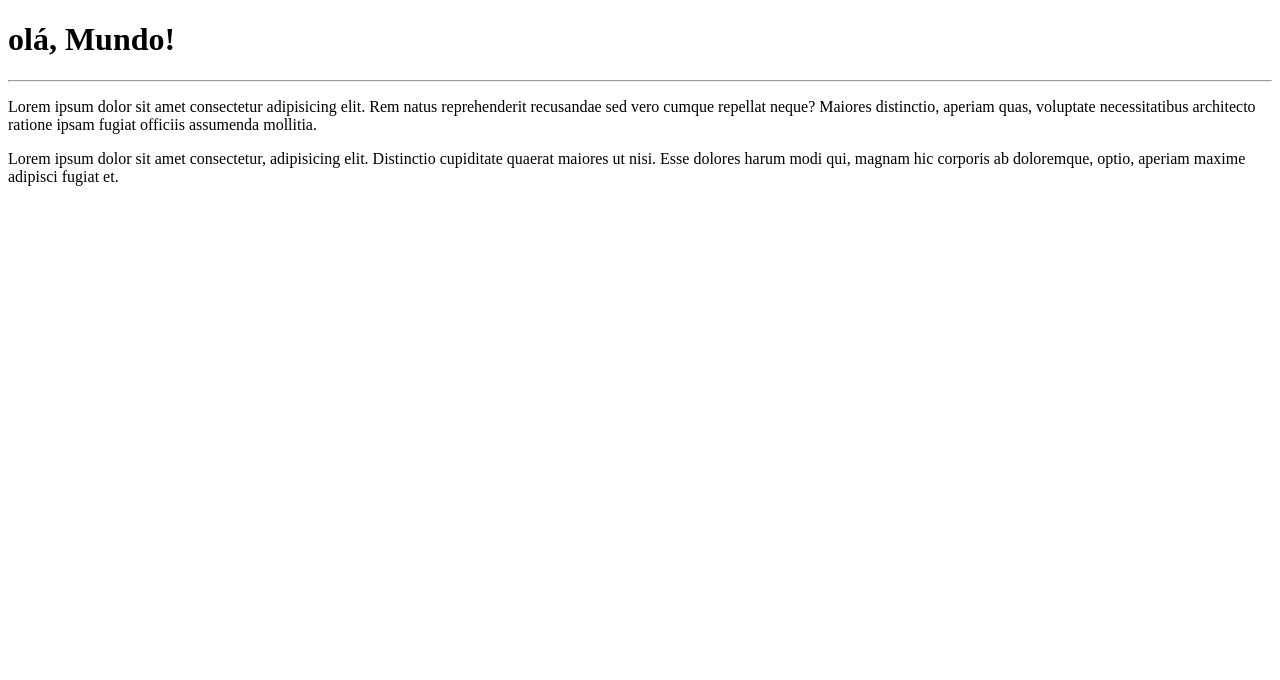
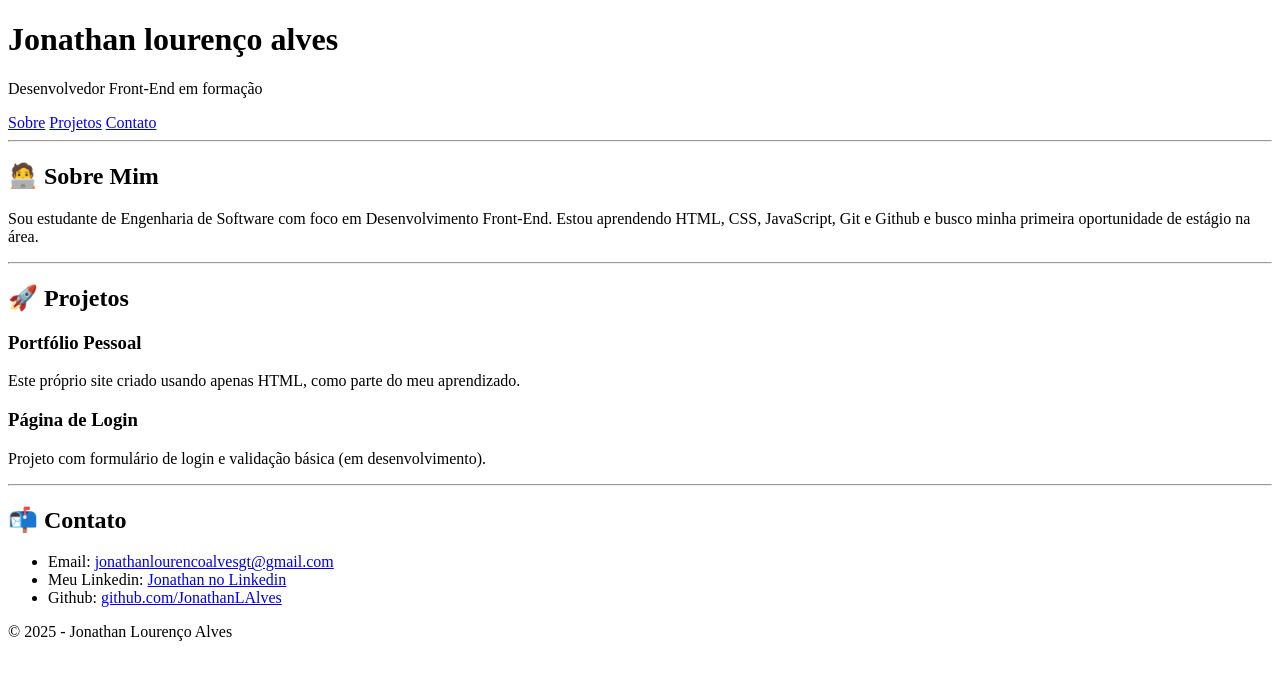
Before and after one commit to JonathanLAlves/Ola-Mundo, a plain HTML site: page site-exemplo/index.html in a window 1280 px wide. Drawn offline with Linux system fonts and the light colour scheme.

Commit message:
Update no meu portfolio
Add titulo, info e contato

```diff
--- a/site-exemplo/index.html
+++ b/site-exemplo/index.html
@@ -3,13 +3,51 @@
 <head>
     <meta charset="UTF-8">
     <meta name="viewport" content="width=device-width, initial-scale=1.0">
-    <title>Meu primeiro site em repositório</title>
+    <title>Portfólio - Jonathan Lourenço Alves </title>
 </head>
 <body>
-    <h1>olá, Mundo!</h1>
+    <header>
+        <h1>Jonathan lourenço alves</h1>
+        <p>Desenvolvedor Front-End em formação</p>
+        <nav>
+            <a href="#sobre">Sobre</a>
+            <a href="#projetos">Projetos</a>
+            <a href="#contato">Contato</a>
+        </nav>
+    </header>
+
     <hr>
-    <p>Lorem ipsum dolor sit amet consectetur adipisicing elit. Rem natus reprehenderit recusandae sed vero cumque repellat neque? Maiores distinctio, aperiam quas, voluptate necessitatibus architecto ratione ipsam fugiat officiis assumenda mollitia.</p>
 
-    <p>Lorem ipsum dolor sit amet consectetur, adipisicing elit. Distinctio cupiditate quaerat maiores ut nisi. Esse dolores harum modi qui, magnam hic corporis ab doloremque, optio, aperiam maxime adipisci fugiat et.</p>
+    <section id="sobre">
+        <h2>🧑‍💻 Sobre Mim</h2>
+        <p>Sou estudante de Engenharia de Software com foco em Desenvolvimento Front-End. Estou aprendendo HTML, CSS, JavaScript, Git e Github e busco minha primeira oportunidade de estágio na área.</p>
+    </section>
+
+    <hr>
+
+    <section id="projetos">
+        <h2>🚀 Projetos</h2>
+
+        <h3>Portfólio Pessoal</h3>
+        <p>Este próprio site criado usando apenas HTML, como parte do meu aprendizado.</p>
+
+        <h3>Página de Login</h3>
+        <p>Projeto com formulário de login e validação básica (em desenvolvimento).</p>
+    </section>
+
+    <hr>
+
+    <section id="contato">
+        <h2>📬 Contato</h2>
+        <ul>
+            <li>Email: <a href="https://www.jonathanlourencoalvesgt@gmail.com">jonathanlourencoalvesgt@gmail.com</a></li>
+            <li>Meu Linkedin: <a href="https://www.linkedin.com/in/jonathan-louren%C3%A7o-alves-9a8091240/" target="_blank">Jonathan no Linkedin</a></li>
+            <li>Github: <a href="https://github.com/JonathanLAlves" target="_blank">github.com/JonathanLAlves</a></li>
+        </ul>
+    </section>
+
+    <footer>
+        <p>&copy; 2025 - Jonathan Lourenço Alves</p>
+    </footer>
 </body>
 </html>
```
